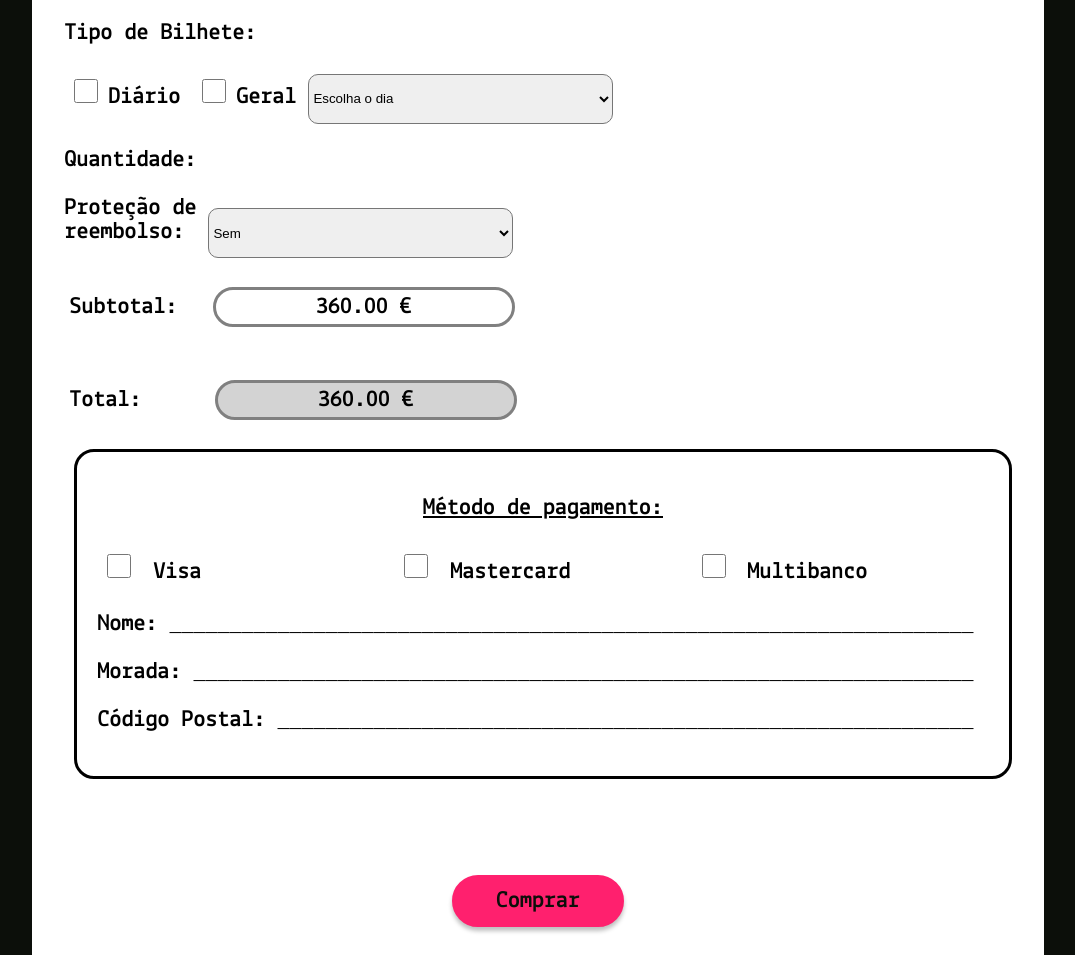
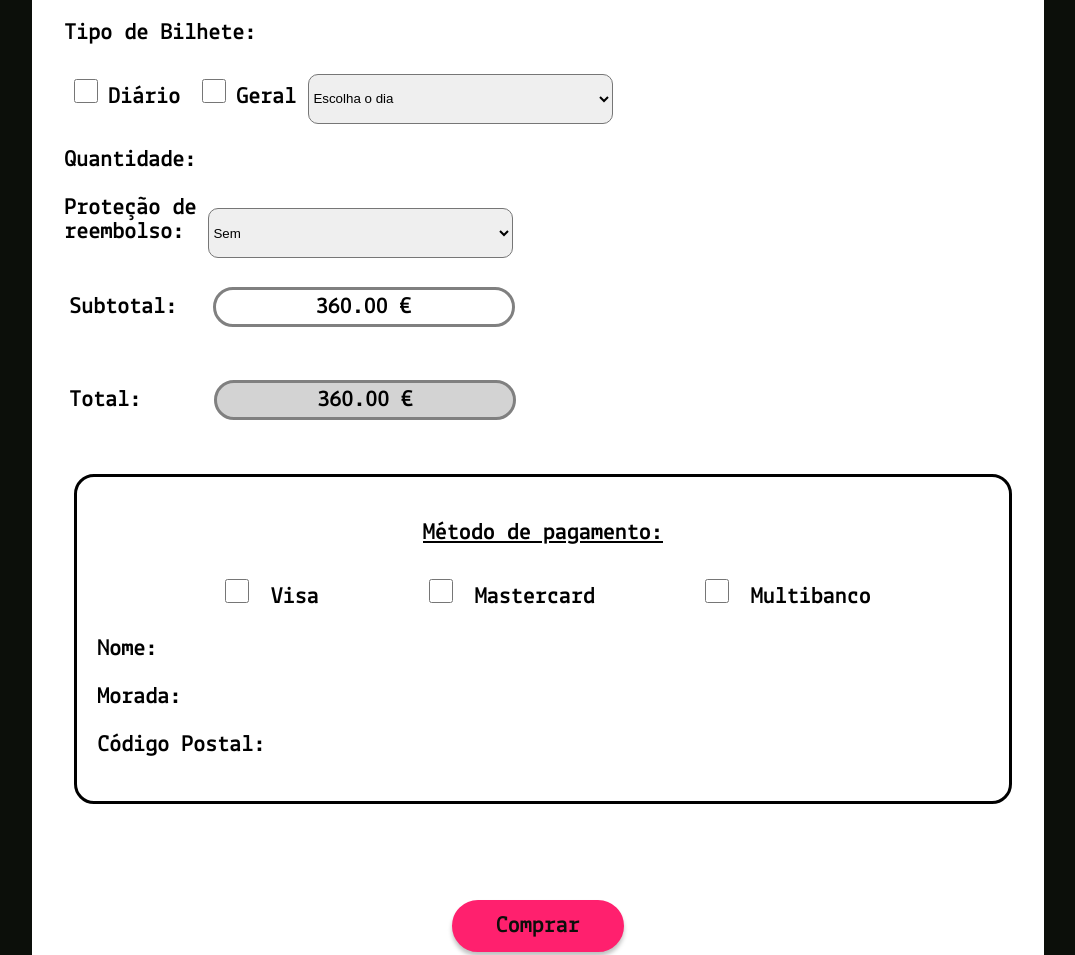
Before and after one commit to l33loo/webdesign_projeto3, a plain HTML site: page html/comprar_bilhetes.html in a window 1280 px wide. Shown: the part 861-1816 px from the top of the page, without its empty margins (134-1209 px from the left). Drawn offline with Linux system fonts and the light colour scheme.

Commit message:
issues with the form

```diff
--- a/css/style.css
+++ b/css/style.css
@@ -1063,11 +1063,13 @@ border-color: gray;
     padding: 20px;
     margin-left: 10px;
     border-color: black;
+    margin-top: 25px;
 }
 
 .pagamento-box {
-    display: grid;
-    grid-template-columns: 1fr 1fr 1fr;
+    display: flex;
+    justify-content: center;
+    gap: 100px;
 }
 
 .email-div {
--- a/html/comprar_bilhetes.html
+++ b/html/comprar_bilhetes.html
@@ -27,7 +27,7 @@
             <p><b>Morada:</b></p>
                 <input class="morada" type="text">
             <p><b>Tipo de Bilhete:</b></p>
-        <div class="checkbox-label">
+        <div class="checkbox-label tipo-bilhete-display">
 
             <input class="checkbox" type="checkbox" name="Diário" id=""><b>Diário</b>
 
@@ -41,9 +41,10 @@
             <option value="">21</option>
            </select>
         </div>
+    <div class="flex">
         <div>
                 <p><b>Quantidade:</b></p>
-        <label class="label" for="label"><b>Proteção de <br> reembolso:</b></label>
+            <label class="label" for="label"><b>Proteção    de <br> reembolso:</b></label>
                 <select class="select" id="select">
                 <option value="Sem">Sem</option>
                 <option value="Com">Com</option>
@@ -56,8 +57,8 @@
             </div>
             <div class="subtotal-label">
             <p style="padding-top:8px;"><b>Total:</b></p>
-            <div class="container">
-                <p class="subtotal" style="margin-left: 3rem; background-color: lightgrey;"><b>360.00 &euro;</b></p>
+                <p class="subtotal" style="margin-left: 73px; background-color: lightgrey;"><b>360.00 &euro;</b></p>
+                </div>
         </div>
         </div>
         <div class="pagamento-container">
@@ -73,10 +74,9 @@
             <input class="checkbox" type="checkbox" name="" id=""> <b>Multibanco</b>
         </div>
         </div>
-            <p><b>Nome:</b> ___________________________________________________________________</p>
-            <p><b>Morada:</b> _________________________________________________________________</p>
-            <p><b>Código Postal:</b> __________________________________________________________</p>
-        </div>
+            <p><b>Nome:</b></p>
+            <p><b>Morada:</b></p>
+            <p><b>Código Postal:</b></p>
     </div>
         <div style="display: flex; ">
             <a href="" class="btn btn-pink">Comprar</a>
```
Lines whose indentation alone changed are shown as unchanged.
